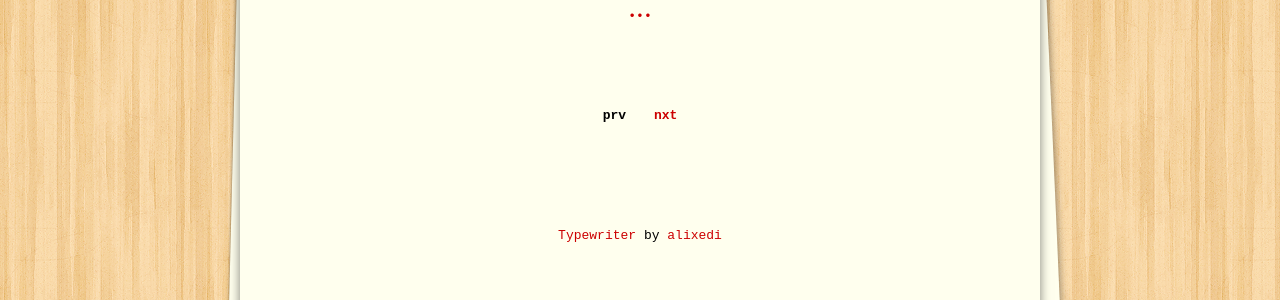
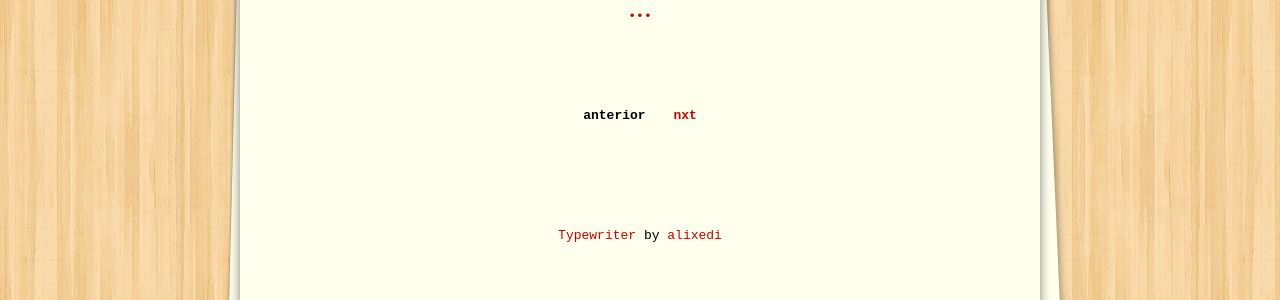
Before and after one commit to raqueldiniz/site, a Jekyll site: the page built from index.html, in a window 1280 px wide. Shown: the part 944-1244 px from the top of the page. Built offline with Jekyll 4.4.1, drawn with Linux system fonts in a browser that asks for light colours; the list of posts is cut into pages by our own code.

Commit message:
Update index.html

```diff
--- a/index.html
+++ b/index.html
@@ -26,13 +26,13 @@ title: Home
         <a class="page-link" href="{{ paginator.previous_page_path | prepend: site.baseurl | replace: '//', '/' }}">prv</a>
       {% endif %}
     {% else %}
-      <span class="page-link">prv</span>
+      <span class="page-link">anterior</span>
     {% endif %}
 
     {% if paginator.next_page %}
       <a class="page-link" href="{{ paginator.next_page_path | prepend: site.baseurl | replace: '//', '/' }}">nxt</a>
     {% else %}
-      <span class="page-link">nxt</span>
+      <span class="page-link">próxima</span>
     {% endif %}
   </div>
 
```
